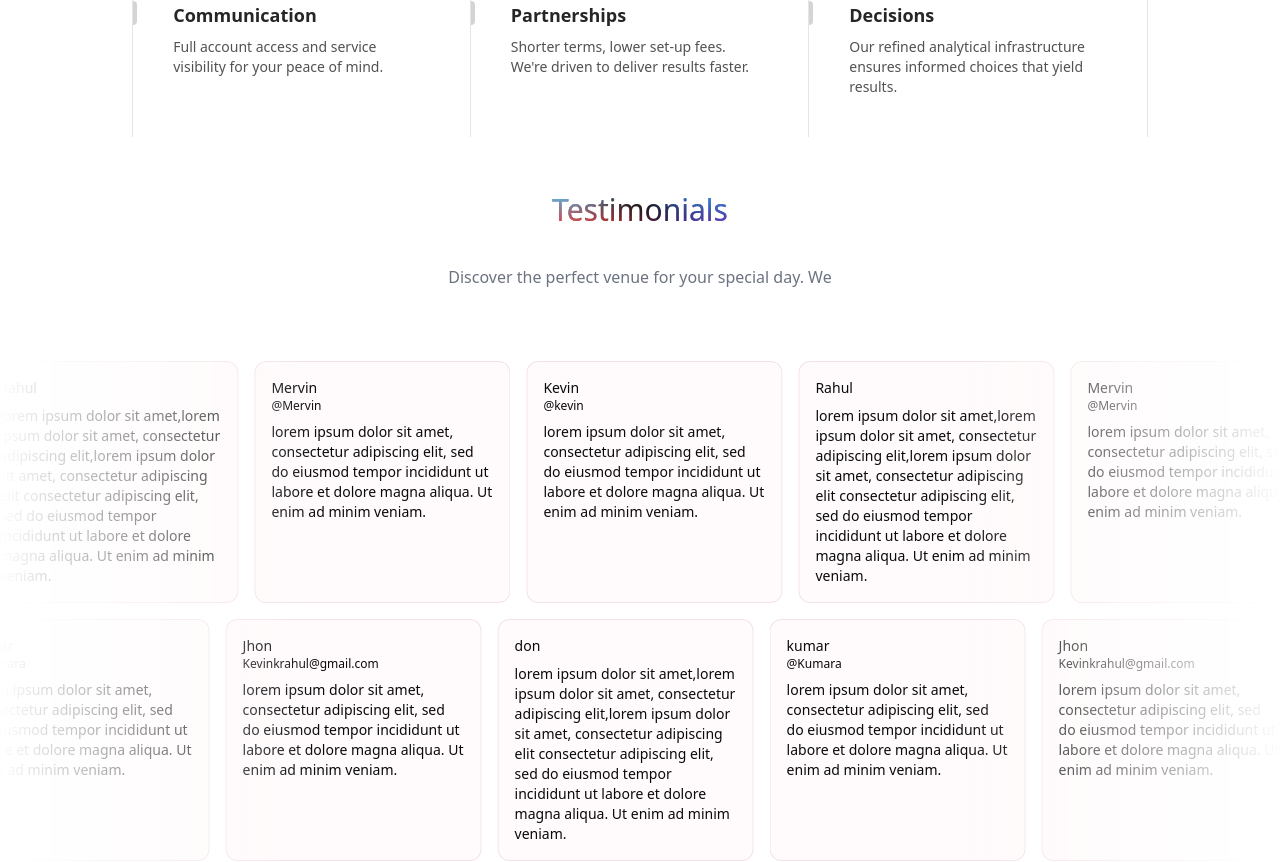
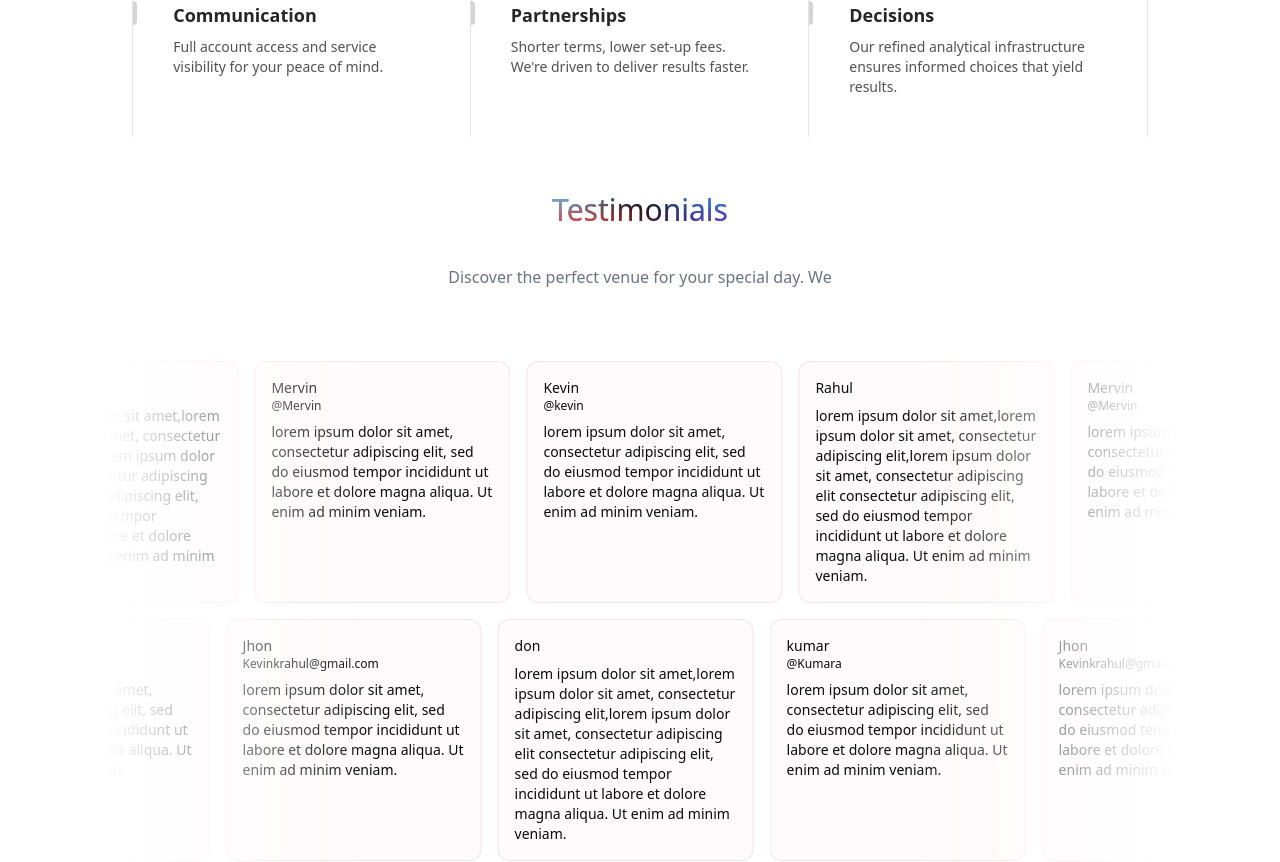
Before and after one commit to kevinkrahul/MHall-Web-Fullstack, a Next.js app: page / in a window 1280 px wide. Shown: the part 1460-2322 px from the top of the page. Built offline with nearby package versions, Linux system fonts and the light colour scheme.

Commit message:
Testimonial marquee borders-x shrink

```diff
--- a/src/app/page.tsx
+++ b/src/app/page.tsx
@@ -50,7 +50,11 @@ export default function Home() {
       </section>
 
       {/* Testimonial */}
-      <Testimonial>Testimonials</Testimonial>
+      <div className=" grid grid-cols-12 bg-transparent shadow-none ">
+        <div className="col-span-full md:col-start-2 md:col-end-12 shadow-none bg-transparent rounded-5xl">
+          <Testimonial>Testimonials</Testimonial>
+        </div>
+      </div>
     </div>
   );
 }
```
